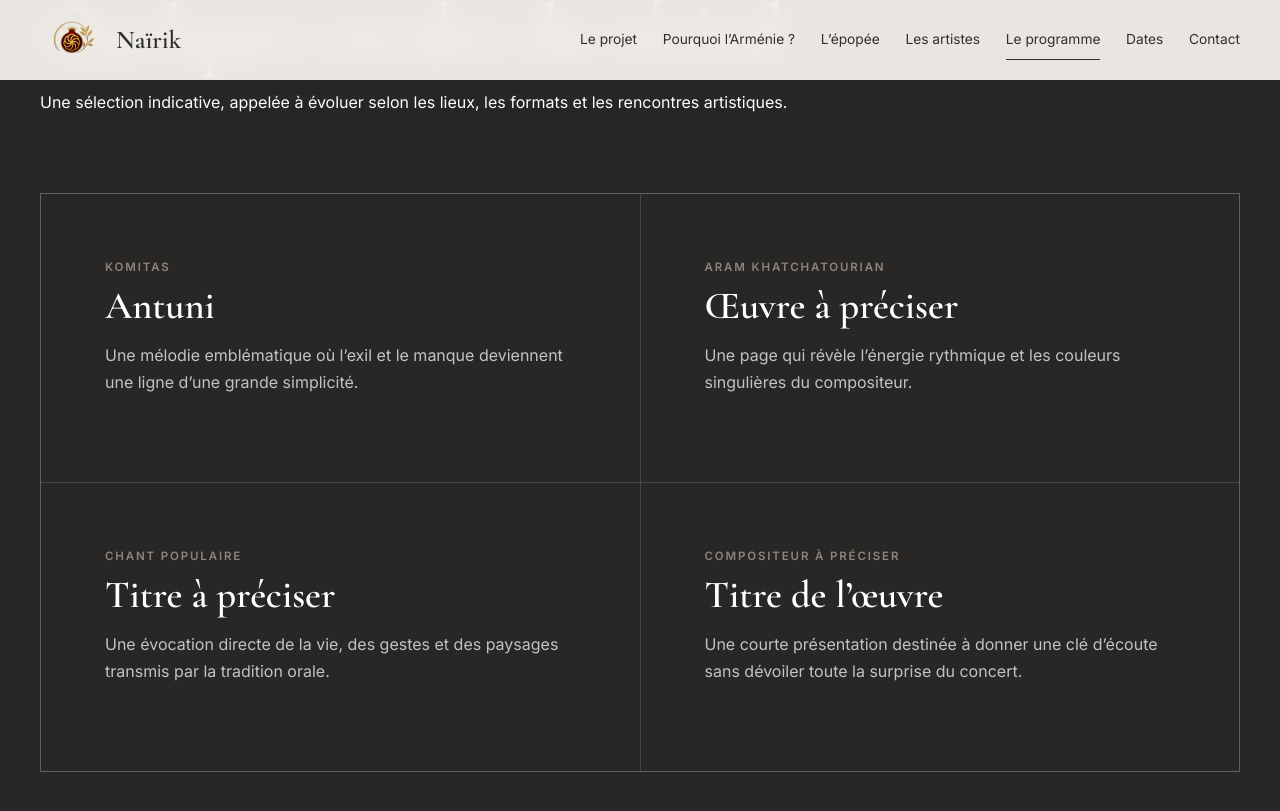
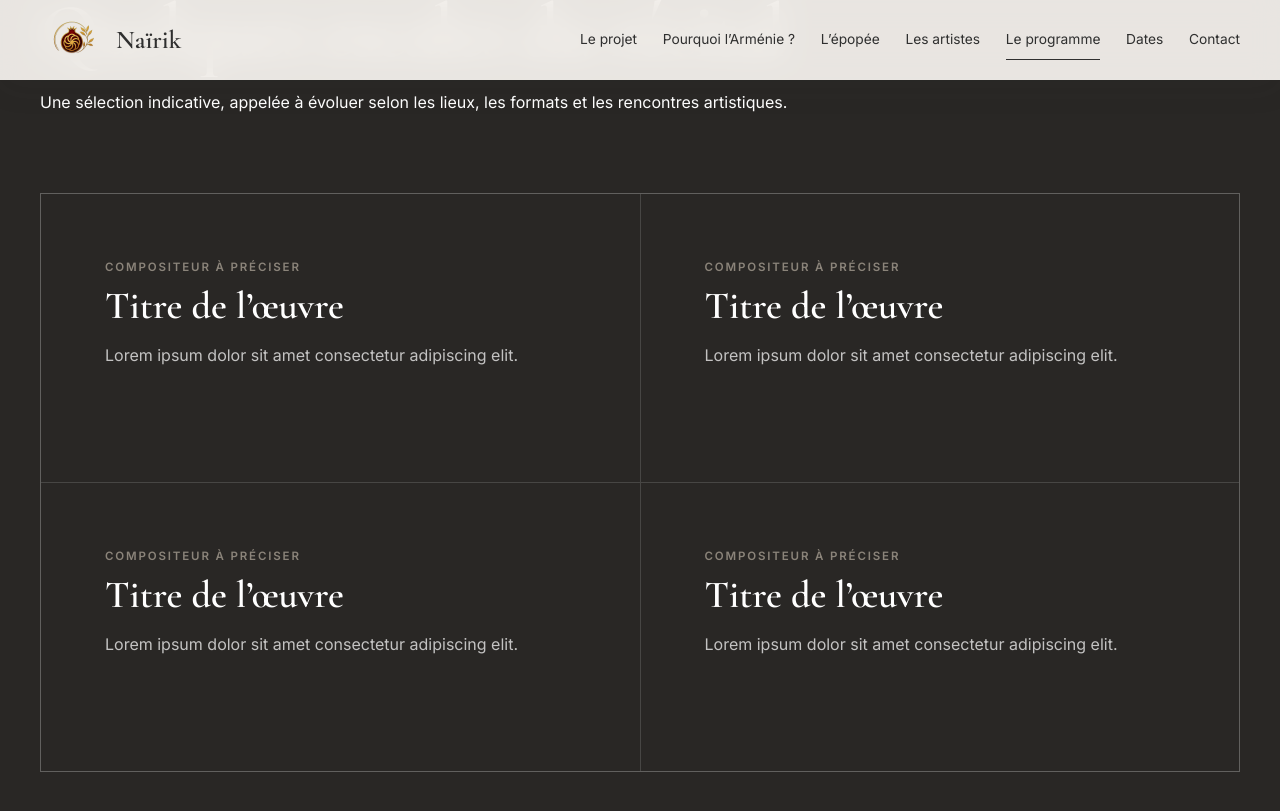
Before and after one commit to Deathura/deathura.github.io, a Jekyll site: the page nairik/index.html, which Jekyll copies as it is, in a window 1280 px wide and 900 px high, scrolled down 5663 px. Shown: the top 811 px of the window. Built offline with Jekyll 4.4.1, drawn with Linux system fonts in a browser that asks for light colours.

Commit message:
modify meta properties

```diff
--- a/nairik/index.html
+++ b/nairik/index.html
@@ -10,7 +10,7 @@
   <meta name="description"
     content="Naïrik propose une épopée musicale au cœur de l’Arménie, entre chants populaires, mélodies classiques, mémoire et transmission.">
   <meta name="robots" content="index, follow">
-  <link rel="canonical" href="https://www.exemple-nairik.fr/">
+  <link rel="canonical" href="https://deathura.github.io/nairik/">
 
   <meta property="og:type" content="website">
   <meta property="og:locale" content="fr_FR">
@@ -18,7 +18,7 @@
   <meta property="og:description"
     content="Un voyage musical entre chants populaires, mélodies classiques et patrimoine arménien.">
   <meta property="og:url" content="https://www.exemple-nairik.fr/">
-  <meta property="og:image" content="https://www.exemple-nairik.fr/assets/images/hero.jpg">
+  <meta property="og:image" content="https://deathura.github.io/nairik/assets/images/logo_nairik.jpg">
 
   <link rel="icon" href="assets/icons/favicon.ico" type="image/svg+xml">
 
@@ -207,24 +207,24 @@
 
         <div class="programme-grid">
           <article class="programme-card reveal">
-            <p class="programme-composer">Komitas</p>
-            <h3>Antuni</h3>
-            <p>Une mélodie emblématique où l’exil et le manque deviennent une ligne d’une grande simplicité.</p>
-          </article>
-          <article class="programme-card reveal">
-            <p class="programme-composer">Aram Khatchatourian</p>
-            <h3>Œuvre à préciser</h3>
-            <p>Une page qui révèle l’énergie rythmique et les couleurs singulières du compositeur.</p>
-          </article>
-          <article class="programme-card reveal">
-            <p class="programme-composer">Chant populaire</p>
-            <h3>Titre à préciser</h3>
-            <p>Une évocation directe de la vie, des gestes et des paysages transmis par la tradition orale.</p>
+            <p class="programme-composer">Compositeur à préciser</p>
+            <h3>Titre de l’œuvre</h3>
+            <p>Lorem ipsum dolor sit amet consectetur adipiscing elit.</p>
           </article>
           <article class="programme-card reveal">
             <p class="programme-composer">Compositeur à préciser</p>
             <h3>Titre de l’œuvre</h3>
-            <p>Une courte présentation destinée à donner une clé d’écoute sans dévoiler toute la surprise du concert.
+            <p>Lorem ipsum dolor sit amet consectetur adipiscing elit.</p>
+          </article>
+          <article class="programme-card reveal">
+            <p class="programme-composer">Compositeur à préciser</p>
+            <h3>Titre de l’œuvre</h3>
+            <p>Lorem ipsum dolor sit amet consectetur adipiscing elit.</p>
+          </article>
+          <article class="programme-card reveal">
+            <p class="programme-composer">Compositeur à préciser</p>
+            <h3>Titre de l’œuvre</h3>
+            <p>Lorem ipsum dolor sit amet consectetur adipiscing elit.
             </p>
           </article>
         </div>
```
